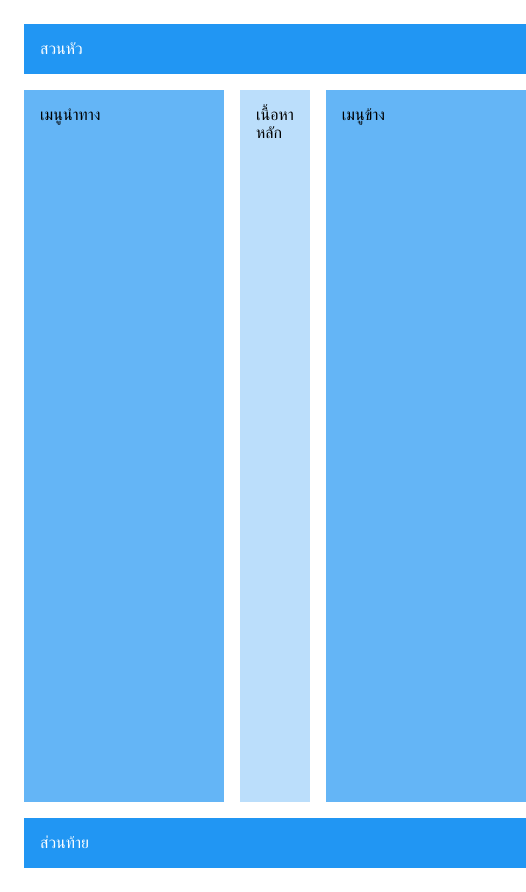
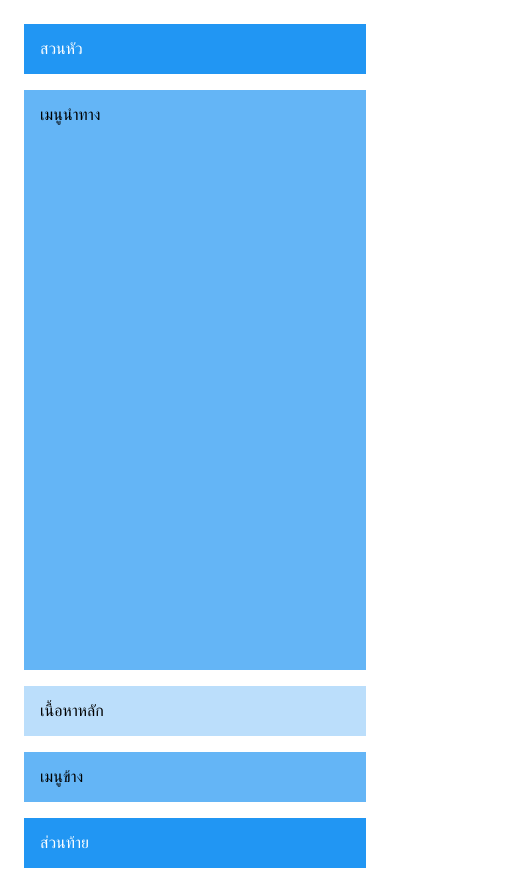
Before and after one commit to Boonyakid-Poompeng/week4-grid-lab, a plain HTML site: page index.html in a window 390 px wide. Shown: the whole page, 526 px wide, since content can reach past the window. Drawn offline with Linux system fonts and the light colour scheme.

Commit message:
เพิ่ม Media Queries สาหรับ Responsive Design

```diff
--- a/css/styles.css
+++ b/css/styles.css
@@ -42,3 +42,27 @@
     padding: 1rem;
     color: white;
 }
+/* สาหรับแท็บเล็ต */
+@media (max-width: 768px) {
+    .grid-container {
+        grid-template-areas:
+            "header header"
+            "nav nav"
+            "main sidebar"
+            "footer footer";
+        grid-template-columns: 1fr 200px;
+    }
+}
+
+/* สาหรับมือถือ */
+@media (max-width: 480px) {
+    .grid-container {
+        grid-template-areas:
+            "header"
+            "nav"
+            "main"
+            "sidebar"
+            "footer";
+        grid-template-columns: 1fr;
+    }
+}
```
